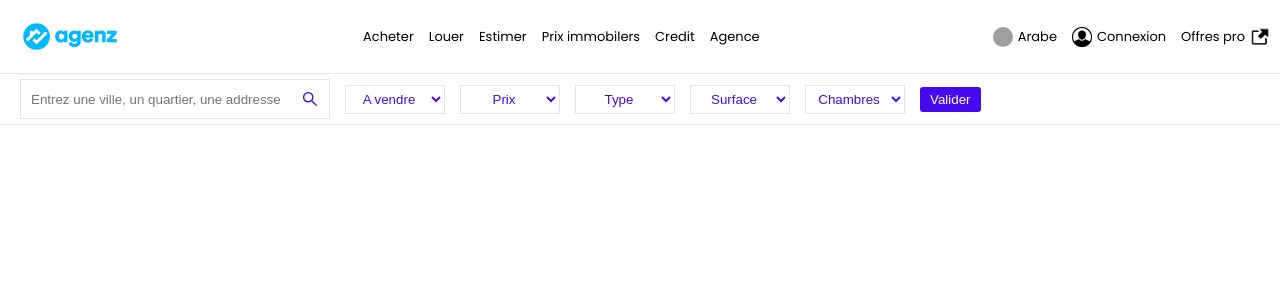
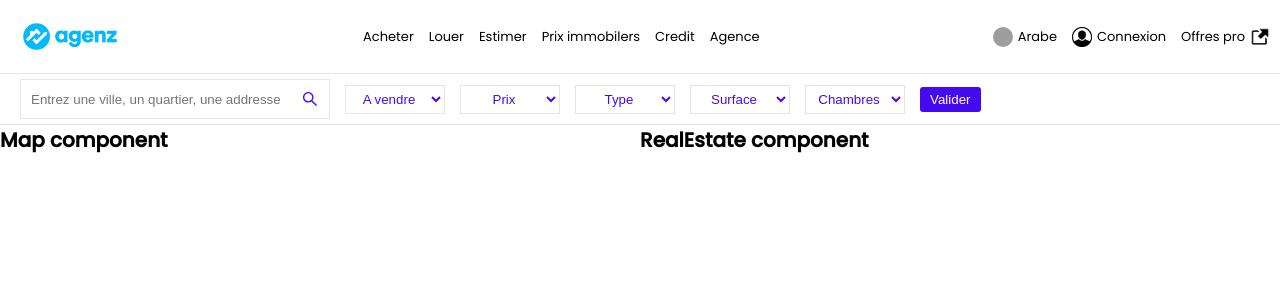
Before and after one commit to soufianez0uhair/agenz-test, a React (Create React App) app: page / in a window 1280 px wide. Shown: the top 300 px of the page. Built offline with nearby package versions, Linux system fonts and the light colour scheme; grey boxes are pictures that could not be loaded.

Commit message:
Setting hero grid system

```diff
--- a/src/App.js
+++ b/src/App.js
@@ -1,4 +1,6 @@
 import Header from "./components/Header";
+import Map from './components/Map';
+import RealEstate from "./components/RealEstate";
 import Search from "./components/Search";
 
 const App = () => {
@@ -6,6 +8,10 @@ const App = () => {
     <app className="main">
       <Header />
       <Search />
+      <div className="hero">
+        <Map />
+        <RealEstate />
+      </div>
     </app>
   )
 }
--- /dev/null
+++ b/src/components/Map.js
@@ -0,0 +1,7 @@
+const Map = () => {
+    return (
+        <h1>Map component</h1>
+    )
+}
+
+export default Map;
--- /dev/null
+++ b/src/components/RealEstate.js
@@ -0,0 +1,7 @@
+const RealEstate = () => {
+    return (
+        <h1>RealEstate component</h1>
+    )
+}
+
+export default RealEstate;
--- a/src/index.css
+++ b/src/index.css
@@ -63,6 +63,10 @@ body {
   padding: .5rem 1rem;
   border-radius: .3rem; }
 
+.hero {
+  display: grid;
+  grid-template-columns: 1fr 1fr; }
+
 .header {
   display: flex;
   justify-content: space-between;
--- /dev/null
+++ b/src/sass/components/_hero.scss
@@ -0,0 +1,4 @@
+.hero {
+    display: grid;
+    grid-template-columns: 1fr 1fr;
+}
--- a/src/sass/components/_index.scss
+++ b/src/sass/components/_index.scss
@@ -1,3 +1,4 @@
 @import 'search';
 @import 'icon';
 @import 'btn';
+@import 'hero';
```
